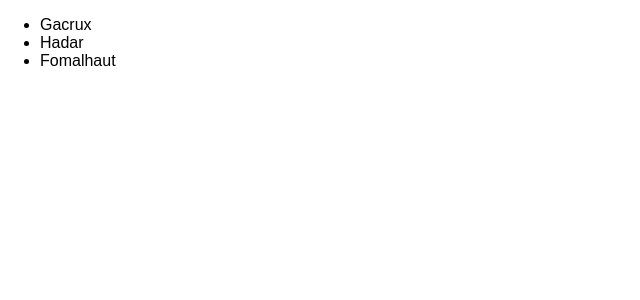
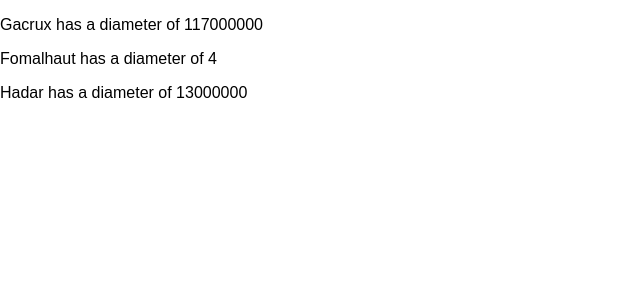
Before and after one commit to crouton21/gacrux-star-list, a React (Create React App) app: page / in a window 1280 px wide. Shown: the top 300 px of the page, without its empty margins (0-640 px from the left). Built offline with nearby package versions, Linux system fonts and the light colour scheme.

Commit message:
stars with diameter

```diff
--- a/src/components/App/App.js
+++ b/src/components/App/App.js
@@ -1,5 +1,4 @@
 import React, { Component } from 'react';
-import logo from './logo.svg';
 import './App.css';
 
 
@@ -7,14 +6,36 @@ class App extends Component {
   constructor(props){
     super(props);
     this.state = {
-      starList: ['Gacrux', 'Hadar', 'Fomalhaut'],
+      starList: [
+        {name:'Gacrux',
+        diameter: 117000000},
+        {name:'Fomalhaut',
+        diameter: 4},
+        {name:'Hadar',
+        diameter: 13000000}
+      ],
     }
   }
 
   render() {
-    const starListItemArray = this.state.starList.map((star, i) => <li key={i}>{star}</li>);
+    // function objectToStarName(eachStarObject){
+    //   return eachStarObject.name;
+    // }
+    // function objectToStarDiameter(eachStarObject){
+    //   return eachStarObject.diameter;
+    // }
+    // starNameArray.forEach(star => {
+    //   const newName = objectToStarName(star);
+    // })
+    // starDiameterArray.forEach(star => {
+    //   const newDiameter = objectToStarDiameter(star);
+    // })
+    // const starListItemArray = this.state.starList.map((star, i) => <li key={i}>{star}</li>);
     return (
-        <ul>{starListItemArray}</ul>
+         <div>
+         {this.state.starList.map((starList, i) => <p key={i}>{starList.name} has a diameter of {starList.diameter}</p>)}
+
+         </div>
     );
   }
 }
```
